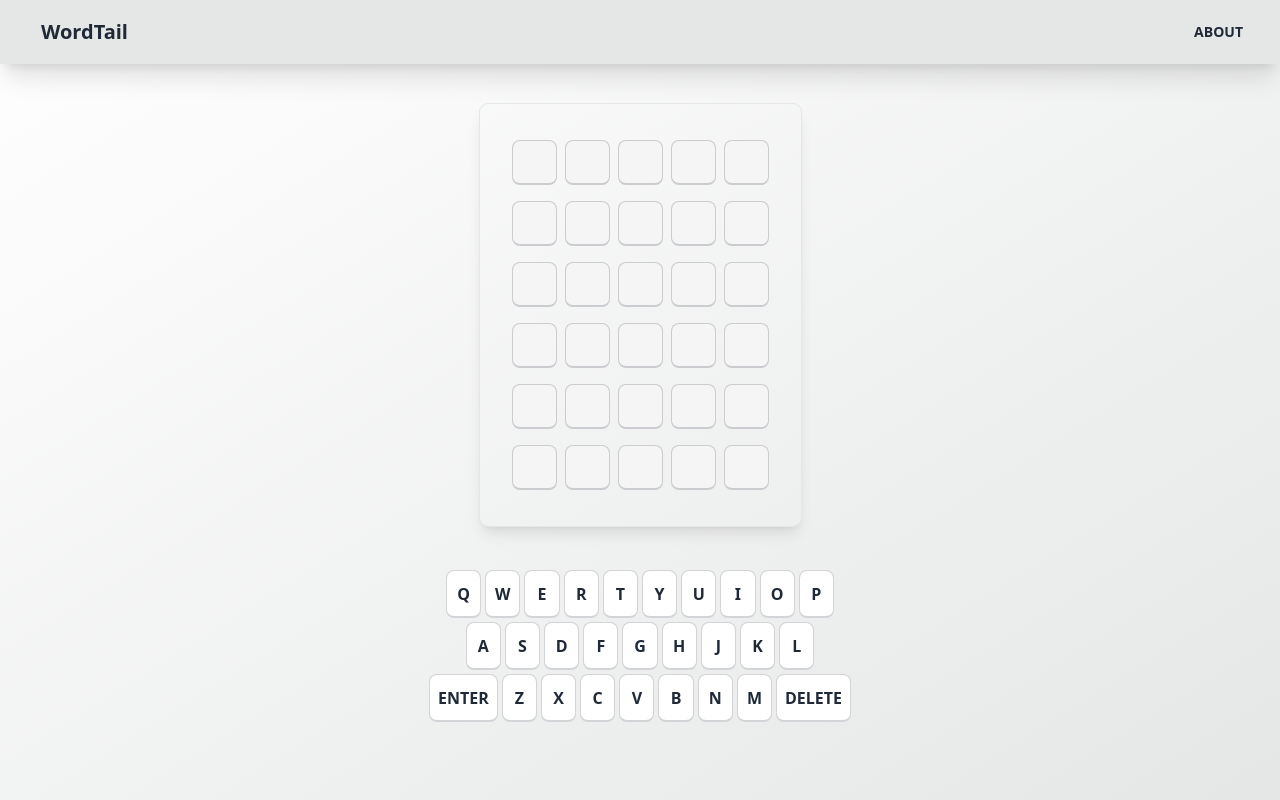
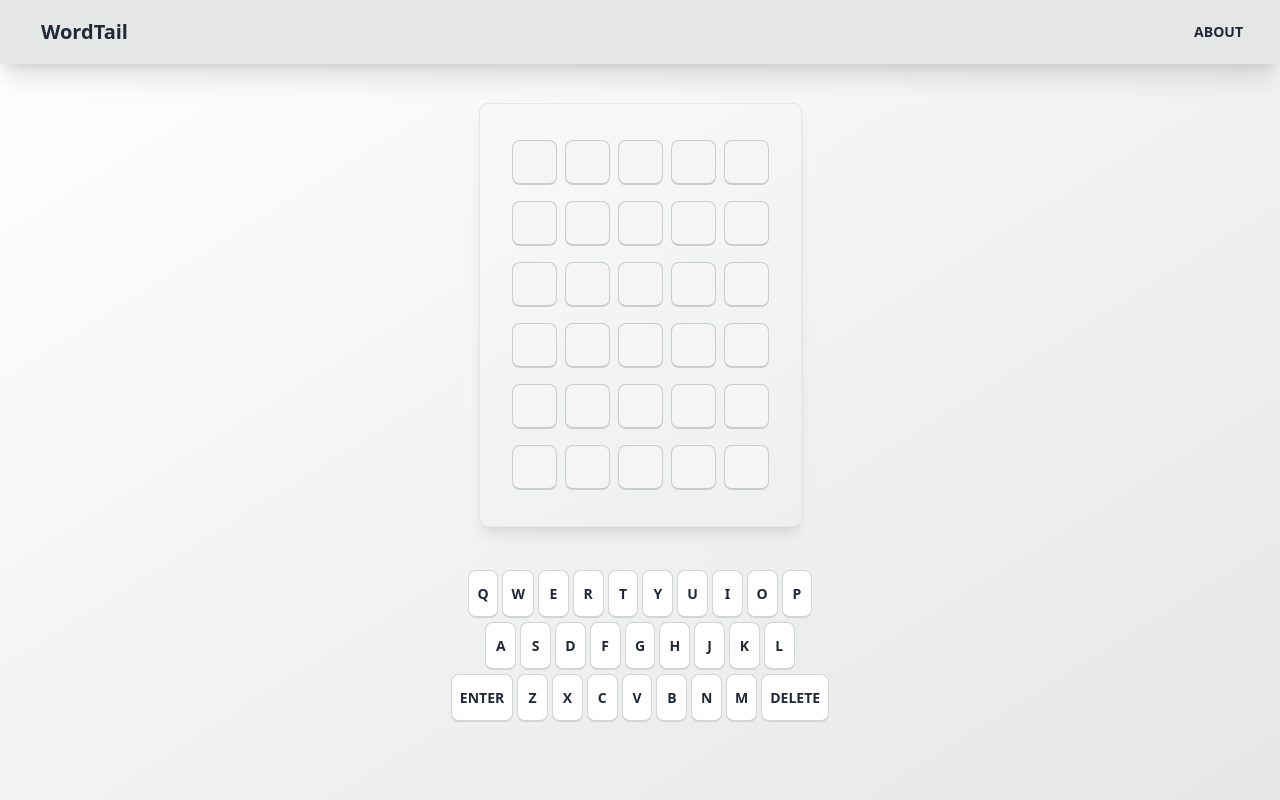
Before and after one commit to SteveDAC/word-tail, a React (Create React App) app: page / in a window 1280 px wide. Both pictures are taken after a click on the button "NEW GAME". Built offline with nearby package versions, Linux system fonts and the light colour scheme.

Commit message:
Reverted keyboard size change.

```diff
--- a/src/components/keyboard/KeyboardButton.jsx
+++ b/src/components/keyboard/KeyboardButton.jsx
@@ -32,7 +32,7 @@ function KeyboardButton({ button, onKeyPress }) {
 
   return (
     <button
-      className={`kbd kbd-md btn ${color}`}
+      className={`kbd btn ${color}`}
       onClick={onClick}
     >
       {buttonLabel}
```
